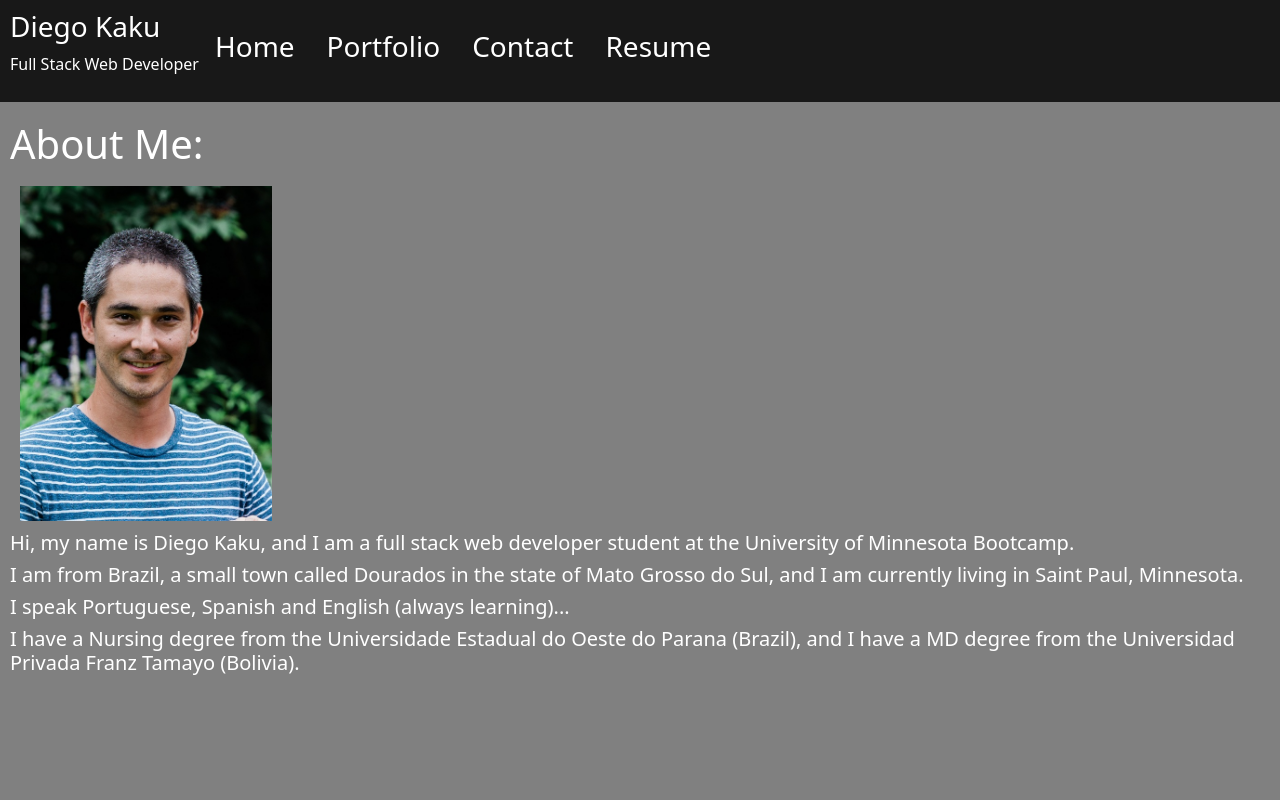
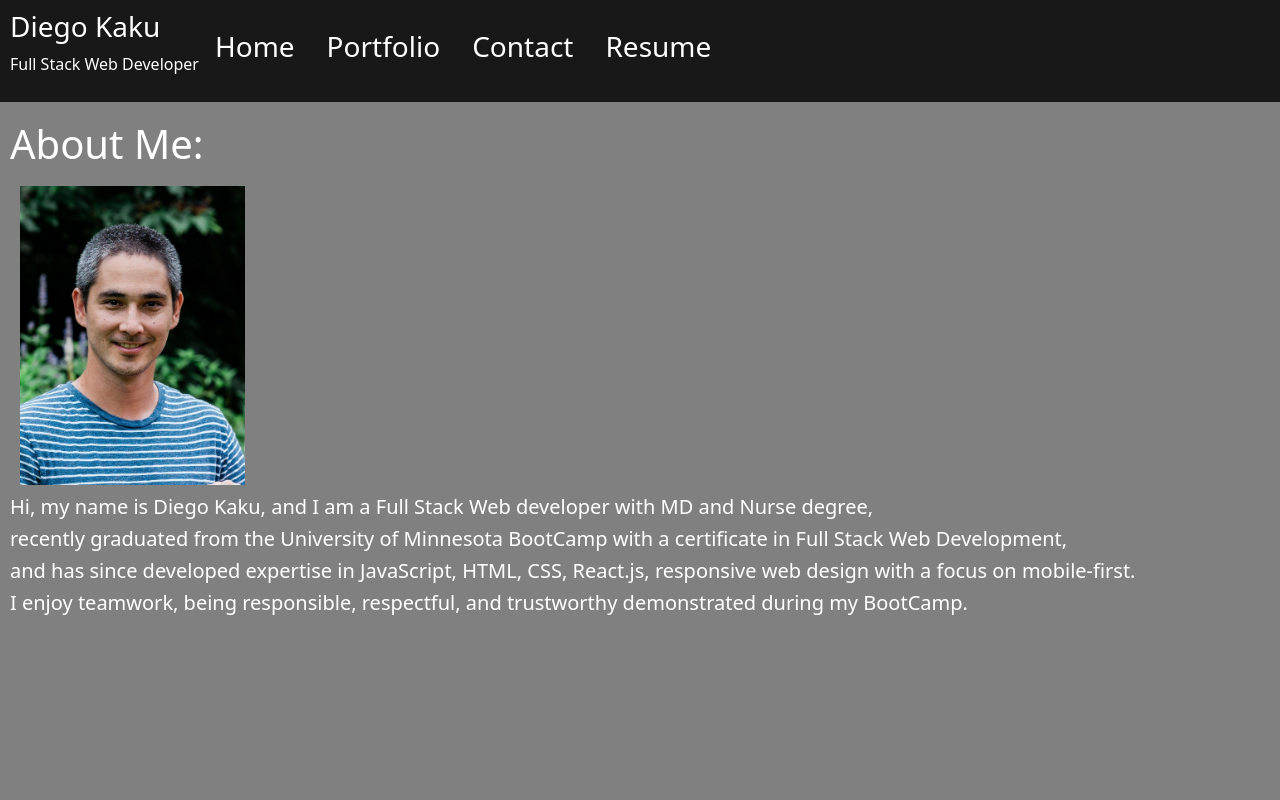
Before and after one commit to kakudiego/C-20-React_React-Portifolio, a React (Create React App) app: page / in a window 1280 px wide. Shown: the top 800 px of the page. Built offline with nearby package versions, Linux system fonts and the light colour scheme.

Commit message:
change home, footer

```diff
--- a/src/components/pages/Contact.js
+++ b/src/components/pages/Contact.js
@@ -1,4 +1,5 @@
-import React, { useState } from 'react';
+// import React, { useState } from 'react';
+import React from 'react';
 
 // import { validateEmail } from '../../utils/helpers';
 
--- a/src/components/pages/FooterStyles.js
+++ b/src/components/pages/FooterStyles.js
@@ -13,7 +13,7 @@ export const Container = styled.div`
   display: flex;
   flex-direction: column;
   justify-content: center;
-  max-width: 1000px;
+  // max-width: 1000px;
   margin: 0 auto;
   /* background: red; */
 
--- a/src/components/pages/Home.js
+++ b/src/components/pages/Home.js
@@ -8,16 +8,16 @@ function Home() {
         <h1 id="about">About Me:</h1>
         <img style={{ width: '20%', margin: '10px' }} src={photo} alt="profile shot" />
         <h5>
-          Hi, my name is Diego Kaku, and I am a full stack web developer student at the University of Minnesota Bootcamp.
+          Hi, my name is Diego Kaku, and I am a Full Stack Web developer with MD and Nurse degree,
         </h5>
         <h5>
-          I am from Brazil, a small town called Dourados in the state of Mato Grosso do Sul, and I am currently living in Saint Paul, Minnesota.
+          recently graduated from the University of Minnesota BootCamp with a certificate in Full Stack Web Development,
         </h5>
         <h5>
-          I speak Portuguese, Spanish and English (always learning)...
+          and has since developed expertise in JavaScript, HTML, CSS, React.js, responsive web design with a focus on mobile-first.
         </h5>
         <h5>
-          I have a Nursing degree from the Universidade Estadual do Oeste do Parana (Brazil), and I have a MD degree from the Universidad Privada Franz Tamayo (Bolivia).
+          I enjoy teamwork, being responsible, respectful, and trustworthy demonstrated during my BootCamp.
         </h5>
       </div>
     </section>
--- a/src/components/pages/Resume.js
+++ b/src/components/pages/Resume.js
@@ -1,5 +1,5 @@
 import React from 'react';
-import resume from '../../images/resume.png';
+// import resume from '../../images/resume.png';
 
 function Resume() {
   return (
```
